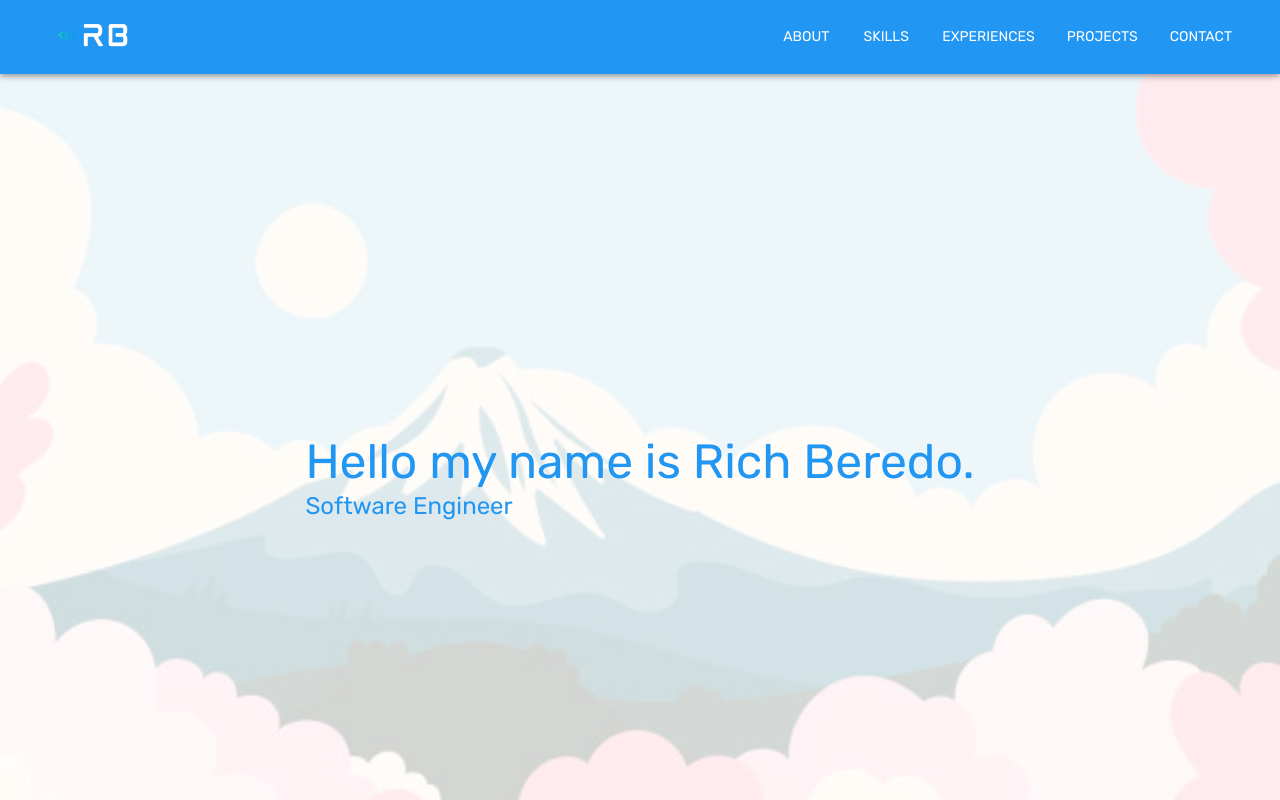
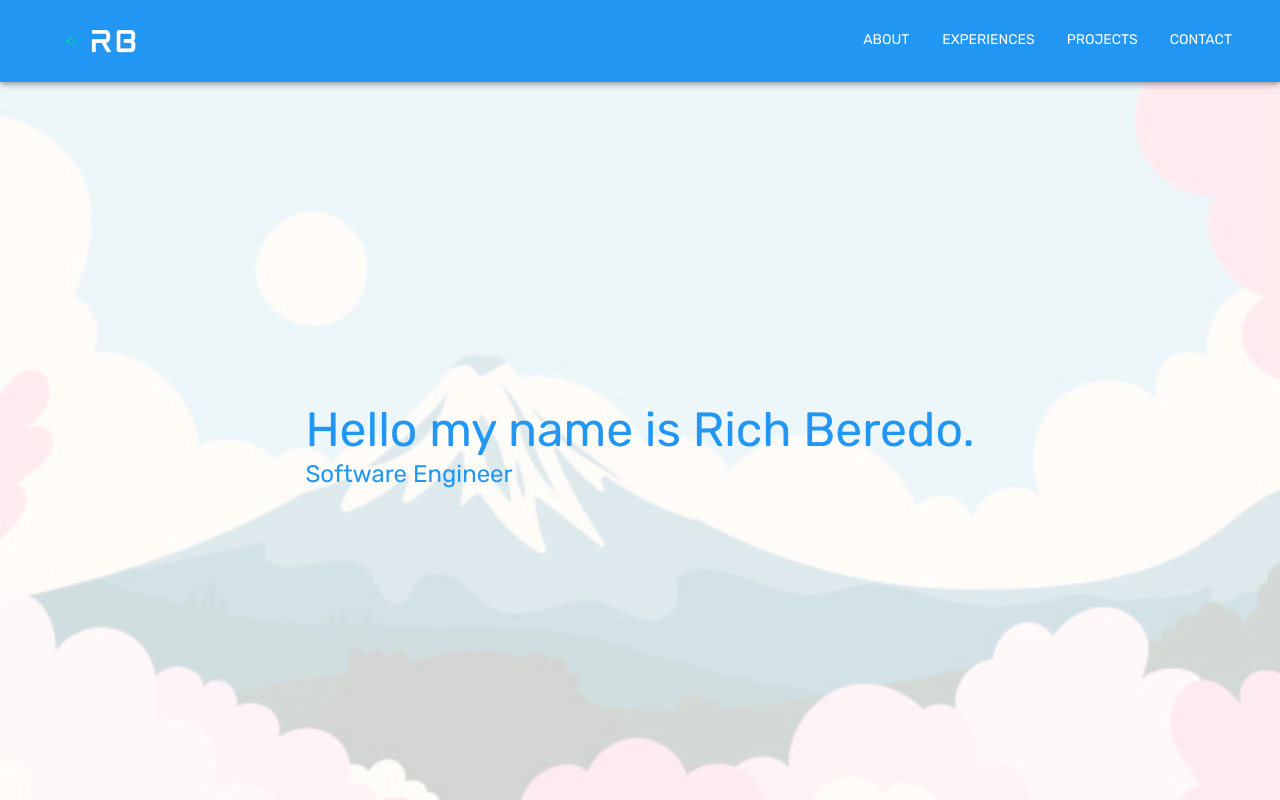
Before and after one commit to beredorich/Portfolio, a React (Create React App) app: page / in a window 1280 px wide. Built offline with nearby package versions, Linux system fonts and the light colour scheme.

Commit message:
"Nav Updates"

```diff
--- a/src/App.tsx
+++ b/src/App.tsx
@@ -1,5 +1,5 @@
 import React, { useEffect, useRef } from 'react';
-import { Box, Typography, colors } from '@mui/material';
+import { Box, Button, Typography, colors } from '@mui/material';
 import { createTheme, ThemeProvider } from '@mui/material/styles';
 
 import AnimatedBox from './AnimatedBox';
@@ -27,6 +27,13 @@ const theme = createTheme({
 
 
 function App() {
+
+  const contactRef = useRef<HTMLDivElement>(null);
+  const aboutRef = useRef<HTMLDivElement>(null);
+  const experienceRef = useRef<HTMLDivElement>(null);
+  const projectsRef = useRef<HTMLDivElement>(null);
+  const homeRef = useRef<HTMLDivElement>(null);
+
   return (
     <ThemeProvider theme={theme}>
 
@@ -36,7 +43,6 @@ function App() {
           overflowY: 'scroll',
           scrollBehavior: 'smooth',
           height: '100vh',
-          // bgcolor: 'primary.main',
           color: 'primary.main',
           alignItems: 'center',
           display: 'flex',
@@ -44,13 +50,19 @@ function App() {
           minWidth: '375px'
         }}
       >
-        <NavBar />
-        <LandingPage />
-        <AboutPage />
+        <NavBar
+          homeRef={homeRef}
+          aboutRef={aboutRef}
+          experienceRef={experienceRef}
+          projectsRef={projectsRef}
+          contactRef={contactRef}
+        />
+        <LandingPage homeRef={homeRef} />
+        <AboutPage aboutRef={aboutRef} />
         <SkillsPage />
-        <ExperiencePage />
-        <ProjectsPage />
-        <ContactPage />
+        <ExperiencePage experienceRef={experienceRef} />
+        <ProjectsPage projectsRef={projectsRef} />
+        <ContactPage contactRef={contactRef} />
 
       </Box>
     </ThemeProvider>
--- a/src/ContactPage.tsx
+++ b/src/ContactPage.tsx
@@ -1,13 +1,13 @@
-import React from 'react'
+import React, { MutableRefObject } from 'react'
 import AnimatedBox from './AnimatedBox'
 import { Box, Button, Card, Stack, Typography } from '@mui/material'
 import RichLogo from './assets/logo_clear.png'
 import githubLogo from './assets/github.png'
 import linkedinLogo from './assets/linkedin.png'
 
-const ContactPage = () => {
+const ContactPage: React.FC<{ contactRef: MutableRefObject<HTMLDivElement | null> }> = ({ contactRef }) => {
     return (
-        <Box width='100%' sx={{ display: 'flex', flexDirection: 'column', alignItems: 'center', bgcolor: 'primary.main', color: 'white', pb: 20 }}>
+        <Box ref={contactRef} width='100%' sx={{ display: 'flex', flexDirection: 'column', alignItems: 'center', bgcolor: 'primary.main', color: 'white', pb: 20 }}>
             <Box bgcolor='darkblue' width='50%' border={5} borderRadius={10} borderColor='turquoise' p={7} mt={-10} display='flex' justifyContent='space-between' alignItems='center' flexWrap='wrap'>
                 <Box width='33.33333%' justifyContent='center' alignItems='center'>
                     <Button variant='outlined' sx={{ border: 3, borderRadius: 10 }} style={{ borderColor: 'turquoise' }}><Typography textAlign='center' variant="h5" color='white'>Contact Info</Typography></Button>
--- a/src/LandingPage.tsx
+++ b/src/LandingPage.tsx
@@ -1,43 +1,15 @@
-import React, { useEffect, useState } from 'react'
+import React, { MutableRefObject } from 'react'
 import AnimatedBox from './AnimatedBox'
-import { AppBar, Box, Button, Card, CardMedia, Drawer, Stack, Typography } from '@mui/material'
+import { Box, Button, Card, CardMedia, Stack, Typography } from '@mui/material'
+import videoGR from './assets/videoGR.mp4'
+import ReactPlayer from 'react-player'
 import RichLogo from './assets/logo_clear.png'
 import Mountains from './assets/mountain.jpg'
-import { debounce } from 'lodash';
-import MenuIcon from '@mui/icons-material/Menu';
 
-const LandingPage: React.FC = () => {
-    const [shrinkMenu, setShrinkMenu] = useState(false);
-    useEffect(() => {
-        const handleResize = debounce(() => {
-            if (window.innerWidth < 600) {
-                setShrinkMenu(true)
-            } else {
-                setShrinkMenu(false)
-            }
-        }, 500);
 
-        window.addEventListener('resize', handleResize);
-    }, []);
-
-    useEffect(() => {
-        if (window.innerWidth < 600) {
-            setShrinkMenu(true)
-        }
-    }, []);
-
-    const [toggleDrawer, setToggleDrawer] = useState(false);
+const LandingPage: React.FC<{ homeRef: MutableRefObject<HTMLDivElement | null> }> = ({ homeRef }) => {
     return (
-        <Box sx={{ width: '100%', minHeight: '100vh', position: 'relative', display: 'flex', justifyContent: 'center', alignItems: 'center', flexDirection: 'column' }}>
-            <Box
-                sx={{
-                    height: '10%',
-                    width: '100%',
-                    zIndex: 2,
-                }}
-            >
-
-            </Box>
+        <Box ref={homeRef} sx={{ width: '100%', minHeight: '100vh', position: 'relative', display: 'flex', justifyContent: 'center', alignItems: 'center', flexDirection: 'column' }}>
             <Box
                 sx={{
                     position: 'relative',
@@ -52,7 +24,7 @@ const LandingPage: React.FC = () => {
                 <Box
                     sx={{
                         alignSelf: 'center',
-                        justifySelf: 'center',
+                        justifySelsf: 'center',
                         flexDirection: 'column',
                         height: '90%',
                     }}
@@ -62,7 +34,7 @@ const LandingPage: React.FC = () => {
                     <Typography variant='h3'>Hello my name is Rich Beredo.</Typography>
                     <Typography variant='h5'>Software Engineer</Typography>
                 </Box>
-            </Box >
+            </Box>
 
             <Box
                 sx={{
@@ -79,8 +51,8 @@ const LandingPage: React.FC = () => {
             </Box>
 
 
-        </Box >
-    );
+        </Box>
+    )
 };
 
 export default LandingPage
--- a/src/NavBar.tsx
+++ b/src/NavBar.tsx
@@ -1,11 +1,20 @@
-import { Box, Button, Drawer, Stack, AppBar } from '@mui/material';
+import { Box, Button, Drawer, Stack, AppBar, Typography } from '@mui/material';
 import { debounce } from 'lodash';
-import React, { useEffect, useState } from 'react'
+import React, { MutableRefObject, useEffect, useState } from 'react'
 import RichLogo from './assets/logo_clear.png'
+import RichLogoBlack from './assets/logo_white.png'
 import MenuIcon from '@mui/icons-material/Menu';
 
+type NavBarProps = {
+    homeRef: MutableRefObject<HTMLDivElement | null>
+    aboutRef: MutableRefObject<HTMLDivElement | null>
+    experienceRef: MutableRefObject<HTMLDivElement | null>
+    projectsRef: MutableRefObject<HTMLDivElement | null>
+    contactRef: MutableRefObject<HTMLDivElement | null>
+}
 
-const NavBar = () => {
+
+const NavBar: React.FC<NavBarProps> = ({ homeRef, contactRef, aboutRef, projectsRef, experienceRef }) => {
     useEffect(() => {
         const handleResize = debounce(() => {
             if (window.innerWidth < 600) {
@@ -25,33 +34,39 @@ const NavBar = () => {
     }, []);
     const [shrinkMenu, setShrinkMenu] = useState(false);
     const [toggleDrawer, setToggleDrawer] = useState(false);
+
+    const handleClick = (ref: React.RefObject<HTMLElement>) => {
+        if (ref.current) {
+            ref.current.scrollIntoView({ behavior: 'smooth' });
+        }
+    };
+
     return (
         <>
             <AppBar position='sticky'>
                 <Stack direction='row' justifyContent='space-between' bgcolor="primary.main" color='white'>
                     <Box borderRadius={6} ml={5}>
-                        <img src={RichLogo} alt="My Image" height={70} />
+                        <Button onClick={() => handleClick(homeRef)}><img src={RichLogo} height={70} /></Button>
                     </Box>
                     {shrinkMenu ?
                         <>
                             <Button variant="text" sx={{ color: 'white' }} size='medium' onClick={() => setToggleDrawer(true)} style={{ maxHeight: '80px' }}><MenuIcon /></Button>
                             <Drawer anchor='top' open={toggleDrawer} onClose={() => setToggleDrawer(false)}>
-                                <Stack direction='column' spacing={2} color='black' justifyContent='center' alignItems='center'>
-                                    <Button variant="text" size='medium' style={{ maxHeight: '80px' }}>About</Button>
-                                    <Button variant="text" size='medium' style={{ maxHeight: '80px' }}>Skills</Button>
-                                    <Button variant="text" size='medium' style={{ maxHeight: '80px' }}>Experiences</Button>
-                                    <Button variant="text" size='medium' style={{ maxHeight: '80px' }}>Projects</Button>
-                                    <Button variant="text" size='medium' style={{ maxHeight: '80px' }}>Contact</Button>
+                                <Stack direction='column' spacing={2} color='black' justifyContent='center' alignItems='center' p={2}>
+                                    <Button onClick={() => console.log('go cowboys')}><img src={RichLogoBlack} height={80} /></Button>
+                                    <Button variant="text" sx={{ color: 'primary.main' }} size='medium' style={{ maxHeight: '80px' }} onClick={() => handleClick(aboutRef)}>About</Button>
+                                    <Button variant="text" sx={{ color: 'primary.main' }} size='medium' style={{ maxHeight: '80px' }} onClick={() => handleClick(experienceRef)}>Experiences</Button>
+                                    <Button variant="text" sx={{ color: 'primary.main' }} size='medium' style={{ maxHeight: '80px' }} onClick={() => handleClick(projectsRef)}>Projects</Button>
+                                    <Button variant="text" sx={{ color: 'primary.main' }} size='medium' style={{ maxHeight: '80px' }} onClick={() => handleClick(contactRef)}>Contact</Button>
                                 </Stack>
                             </Drawer>
                         </>
                         :
                         <Stack direction='row' sx={{ mr: 5 }} spacing={2} color='black'>
-                            <Button variant="text" sx={{ color: 'white' }} size='medium' style={{ maxHeight: '80px' }}>About</Button>
-                            <Button variant="text" sx={{ color: 'white' }} size='medium' style={{ maxHeight: '80px' }}>Skills</Button>
-                            <Button variant="text" sx={{ color: 'white' }} size='medium' style={{ maxHeight: '80px' }}>Experiences</Button>
-                            <Button variant="text" sx={{ color: 'white' }} size='medium' style={{ maxHeight: '80px' }}>Projects</Button>
-                            <Button variant="text" sx={{ color: 'white' }} size='medium' style={{ maxHeight: '80px' }}>Contact</Button>
+                            <Button variant="text" sx={{ color: 'white' }} size='medium' style={{ maxHeight: '80px' }} onClick={() => handleClick(aboutRef)}>About</Button>
+                            <Button variant="text" sx={{ color: 'white' }} size='medium' style={{ maxHeight: '80px' }} onClick={() => handleClick(experienceRef)}>Experiences</Button>
+                            <Button variant="text" sx={{ color: 'white' }} size='medium' style={{ maxHeight: '80px' }} onClick={() => handleClick(projectsRef)}>Projects</Button>
+                            <Button variant="text" sx={{ color: 'white' }} size='medium' style={{ maxHeight: '80px' }} onClick={() => handleClick(contactRef)}>Contact</Button>
                         </Stack>
                     }
                 </Stack>
--- a/src/SkillsPage.tsx
+++ b/src/SkillsPage.tsx
@@ -1,5 +1,5 @@
 import { Box, Card, Icon, Typography } from '@mui/material'
-import React from 'react'
+import React, { MutableRefObject } from 'react'
 import api from './assets/skills/api.png'
 import azure from './assets/skills/azure.png'
 import css from './assets/skills/css.png'
@@ -37,8 +37,7 @@ const SkillBox: React.FC<{ skill: string, icon: any }> = ({ skill, icon }) => {
 const skills = ['Security+', 'TypeScript', 'MongoDB', 'NodeJS', 'Azure', 'Git', 'PowerShell', 'React', 'Docker', 'ExpressJS', 'CSS', 'MaterialUI', 'Framer', 'HTML5', 'VSCode', 'Scrum']
 const skillIcons = [securityplus, typescript, mongodb, node, azure, git, powershell, react, docker, express, css, materialui, framer, html5, vscode, scrum]
 
-
-const SkillsPage = () => {
+const SkillsPage: React.FC = () => {
     return (
         <Box width='100%' color='primary.main' display='flex' position='relative' flexDirection='row' zIndex={-1} justifyContent='center'>
             <Card sx={{ width: '80%', border: 5, mt: -5, borderColor: 'turquoise', borderRadius: 10 }}>
```
Also changed, not shown: src/AboutPage.tsx (+3 -4 lines), src/ExperiencePage.tsx (+5 -3 lines), 1 other file (tests, documents, lock files or other folders).
